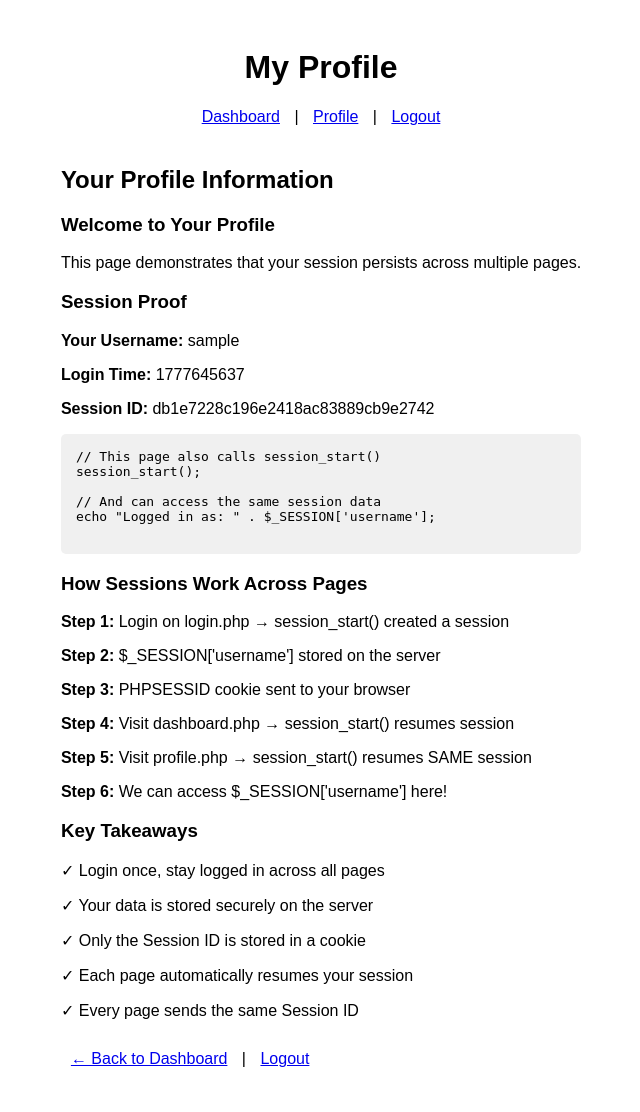
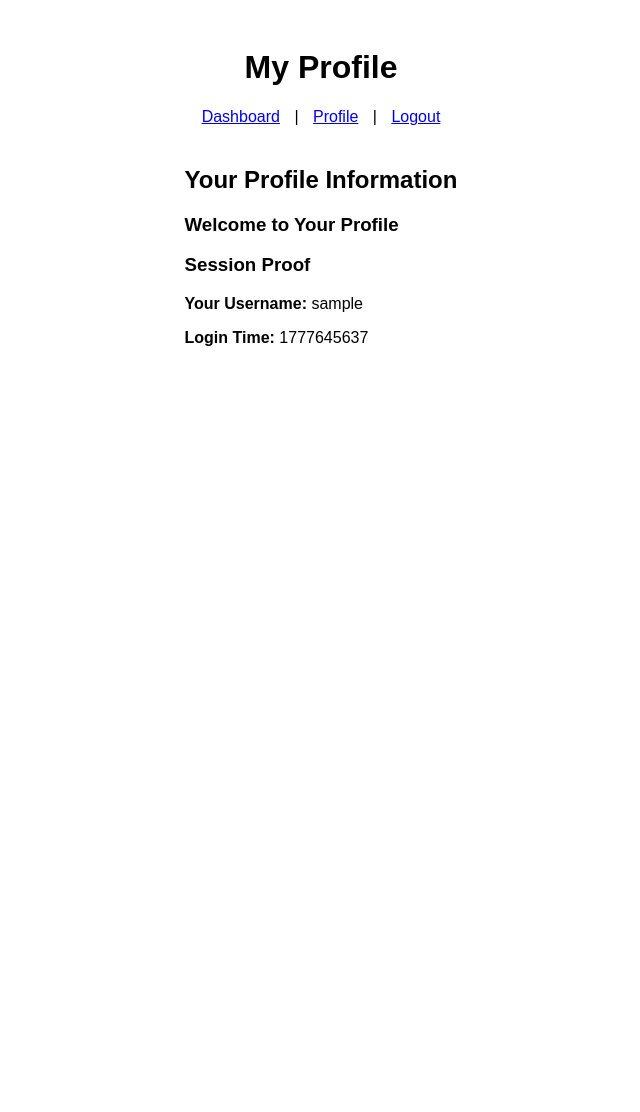
Before and after one commit to Anik927/WEB_TECHNOLOGIES_TASKS, a PHP site: page /profile.php in a window 1280 px wide. Shown: the whole page, without its empty margins (319-959 px from the left). After the commit the page ends 346 px from the top, so only its background shows below. Run offline with PHP 8.4, Linux system fonts and the light colour scheme; the visitor is signed in with stand-in values (Sample User, id 1).

Commit message:
final change
Co-authored-by: Copilot <copilot@github.com>

```diff
--- a/Final/profile.php
+++ b/Final/profile.php
@@ -1,14 +1,7 @@
 <?php
-/**
- * profile.php - User Profile Page (Additional Protected Page)
- *
- * This demonstrates that multiple pages can use the same session
- * to show how sessions maintain state across different pages
- */
 
 session_start();
 
-// Check if user is logged in
 if (!isset($_SESSION['username'])) {
     header('Location: login.php');
     exit();
@@ -39,12 +32,6 @@ $username = $_SESSION['username'];
             text-align: left;
             max-width: 600px;
         }
-        pre {
-            background: #f0f0f0;
-            padding: 15px;
-            border-radius: 5px;
-            overflow-x: auto;
-        }
     </style>
 </head>
 <body>
@@ -60,40 +47,11 @@ $username = $_SESSION['username'];
         <h2>Your Profile Information</h2>
 
         <h3>Welcome to Your Profile</h3>
-        <p>This page demonstrates that your session persists across multiple pages.</p>
 
         <h3>Session Proof</h3>
         <p><strong>Your Username:</strong> <?php echo htmlspecialchars($username); ?></p>
         <p><strong>Login Time:</strong> <?php echo $_SESSION['login_time']; ?></p>
-        <p><strong>Session ID:</strong> <?php echo session_id(); ?></p>
 
-        <pre>
-// This page also calls session_start()
-session_start();
-
-// And can access the same session data
-echo "Logged in as: " . $_SESSION['username'];
-        </pre>
-
-        <h3>How Sessions Work Across Pages</h3>
-        <p><strong>Step 1:</strong> Login on login.php → session_start() created a session</p>
-        <p><strong>Step 2:</strong> $_SESSION['username'] stored on the server</p>
-        <p><strong>Step 3:</strong> PHPSESSID cookie sent to your browser</p>
-        <p><strong>Step 4:</strong> Visit dashboard.php → session_start() resumes session</p>
-        <p><strong>Step 5:</strong> Visit profile.php → session_start() resumes SAME session</p>
-        <p><strong>Step 6:</strong> We can access $_SESSION['username'] here!</p>
-
-        <h3>Key Takeaways</h3>
-        <p>✓ Login once, stay logged in across all pages</p>
-        <p>✓ Your data is stored securely on the server</p>
-        <p>✓ Only the Session ID is stored in a cookie</p>
-        <p>✓ Each page automatically resumes your session</p>
-        <p>✓ Every page sends the same Session ID</p>
-
-        <p style="margin-top: 30px;">
-            <a href="dashboard.php">← Back to Dashboard</a> |
-            <a href="logout.php">Logout</a>
-        </p>
     </div>
 </body>
 </html>
```
Also changed, not shown: Final/dashboard.php (+0 -16 lines), Final/login.php (+1 -7 lines), Final/logout.php (+0 -21 lines), Final/process_login.php (+9 -35 lines).
